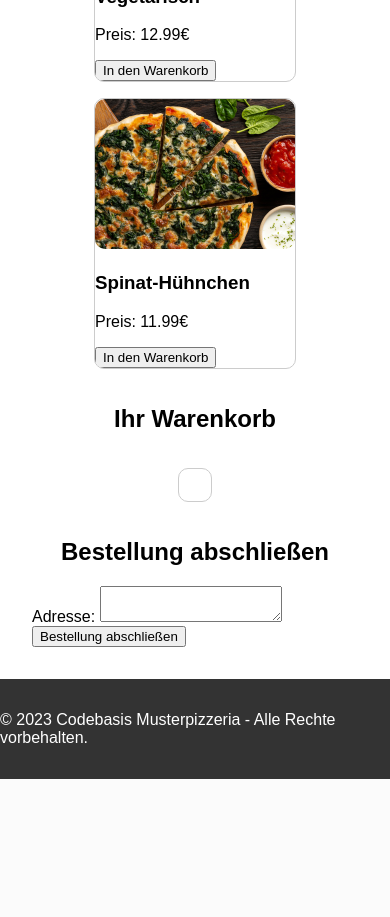
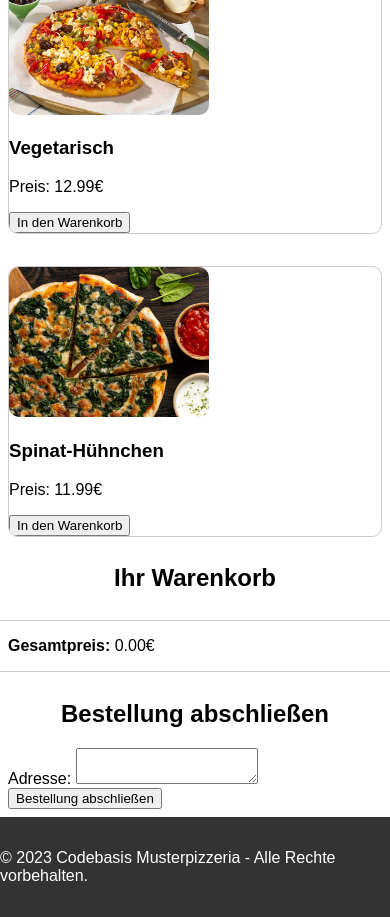
Before and after one commit to Necromide/Codebasis, a PHP site: page /speisekarte.php in a window 390 px wide; the page is wider, and only the part inside the window is pictured. Shown: the part 865-1782 px from the top of that part. Before the commit the page ends 1644 px from the top of that part, so only its background shows below. Run offline with PHP 8.4, Linux system fonts and the light colour scheme; the visitor is signed in with stand-in values (Sample User, id 1); data comes from the database, SQL or seed files in the repository; data that the repository does not hold is empty.

Commit message:
Responsive Design

```diff
--- a/assets/css/styles.css
+++ b/assets/css/styles.css
@@ -1,8 +1,14 @@
 /* Allgemeine Stildefinitionen */
-body {
+html, body {
+    height: 100%;  /* Beide Elemente müssen 100% Höhe haben */
     font-family: Arial, sans-serif;
     margin: 0;
     padding: 0;
+}
+
+body {
+    display: flex;          /* Machen Sie den Körper zu einem Flex-Container */
+    flex-direction: column; /* Ordnen Sie die Inhalte vertikal an */
 }
 
 /* Header-Styles */
@@ -21,7 +27,7 @@ nav {
     background-color: #333;
     padding: 1rem 0;
     display: flex;
-    justify-content: center; /* Horizontales Zentrieren */
+    justify-content: center;  /* Horizontales Zentrieren */
 }
 
 nav a {
@@ -38,6 +44,7 @@ nav a:hover {
 
 /* Main Content-Styles */
 main {
+    flex: 1;  /* Lassen Sie main den gesamten verfügbaren Raum einnehmen */
     padding: 2rem;
     display: flex;
     flex-direction: column;
@@ -64,6 +71,7 @@ main {
 
 /* Footer-Styles */
 footer {
+    flex-shrink: 0;  /* Verhindern Sie, dass der Footer kleiner wird */
     background-color: #333;
     color: #fff;
     padding: 1rem 0;
@@ -79,9 +87,48 @@ footer {
     border-radius: 10px;
     overflow: hidden;
     transition: box-shadow 0.3s ease;
-    padding: 1rem; /* Ein innerer Abstand kann nützlich sein, um den Inhalt vom Rand zu trennen */
+    padding: 1rem;
 }
 
 .warenkorb:hover {
     box-shadow: 0 4px 8px rgba(0, 0, 0, 0.1);
 }
+
+/* Responsive Design */
+@media only screen and (max-width: 768px) {
+    /* Für Tablets */
+    main {
+        padding: 1rem;
+    }
+
+    .pizza, .warenkorb {
+        margin: 0.5rem;
+    }
+}
+
+@media only screen and (max-width: 480px) {
+    /* Für Mobiltelefone */
+    nav {
+        flex-direction: column;
+    }
+
+    nav a {
+        margin: 0.2rem 0;
+    }
+
+    main {
+        padding: 0.5rem;
+    }
+
+    .pizza, .warenkorb {
+        margin: 0.5rem 0;
+        width: 100%;
+    }
+}
+
+.speisekarte {
+    display: flex;
+    flex-wrap: wrap;
+    justify-content: center;
+    gap: 1rem;
+}
--- a/src/Speisekarte.php
+++ b/src/Speisekarte.php
@@ -67,11 +67,17 @@ if (isset($_POST['submit_order']) && isset($_POST['address']) && !empty($_SESSIO
     <h2>Ihr Warenkorb</h2>
     <div class="warenkorb">
         <?php
+        $gesamtpreis = 0; // Variable für den Gesamtpreis des Warenkorbs
+
         if (!empty($_SESSION['warenkorb'])) {
             foreach ($_SESSION['warenkorb'] as $product_id => $quantity) {
                 $sql_product = "SELECT * FROM article WHERE id = $product_id";
                 $product_result = mysqli_query($conn, $sql_product);
                 $product = mysqli_fetch_assoc($product_result);
+
+                // Preis für dieses Produkt zum Gesamtpreis hinzufügen
+                $gesamtpreis += $product['price'] * $quantity;
+
                 echo '<div>';
                 echo htmlspecialchars($product['name'], ENT_QUOTES, 'UTF-8') . ' x' . intval($quantity);
                 echo '<form action="speisekarte.php" method="post">';
@@ -80,6 +86,9 @@ if (isset($_POST['submit_order']) && isset($_POST['address']) && !empty($_SESSIO
                 echo '</form>';
                 echo '</div>';
             }
+
+            // Gesamtpreis anzeigen
+            echo "<div><strong>Gesamtpreis:</strong> " . number_format($gesamtpreis, 2) . "€</div>"; // number_format wird verwendet, um den Preis mit 2 Dezimalstellen anzuzeigen
         } else {
             echo "<p>Ihr Warenkorb ist leer.</p>";
         }
```
